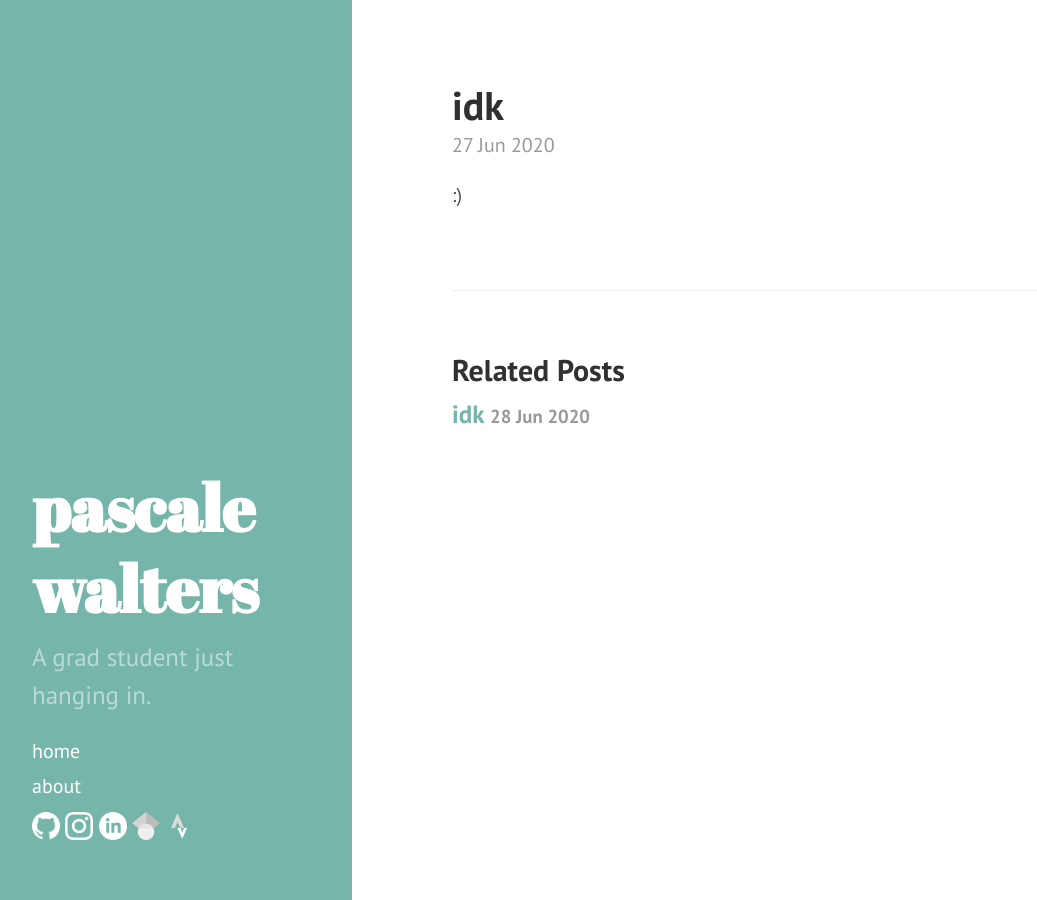
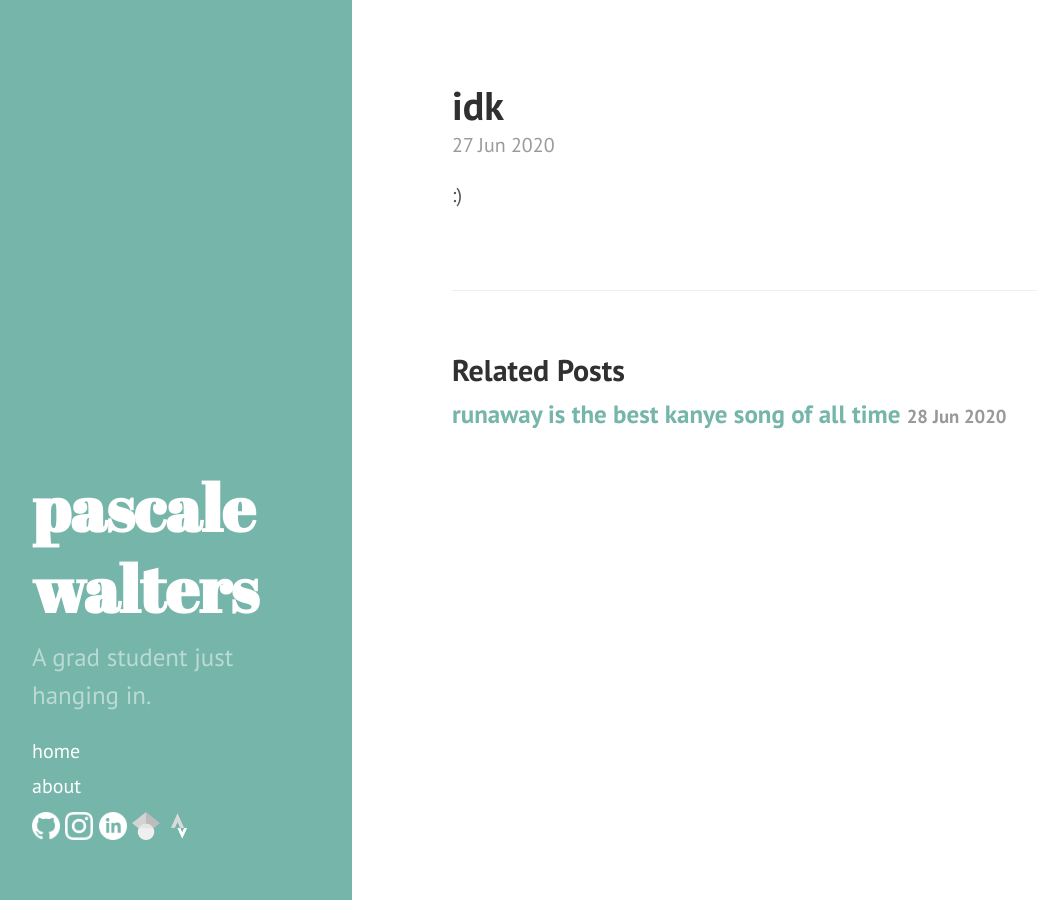
Before and after one commit to pascalewalters/pascalewalters.github.io, a Jekyll site: the page built from _posts/2020-06-27-idk.md, in a window 1280 px wide. Shown: the whole page, without its empty margins (8-1045 px from the left). Built offline with Jekyll 4.4.1, drawn with Linux system fonts in a browser that asks for light colours.

Commit message:
new blog

```diff
--- a/_posts/2020-06-28-idk.md
+++ b/_posts/2020-06-28-idk.md
@@ -1,6 +1,6 @@
 ---
 layout: post
-title: idk
+title: runaway is the best kanye song of all time
 ---
 
-:)
+![kanye]({{site.url}}/public/kanye.jpg)
```
Also changed, not shown: 1 other file.
